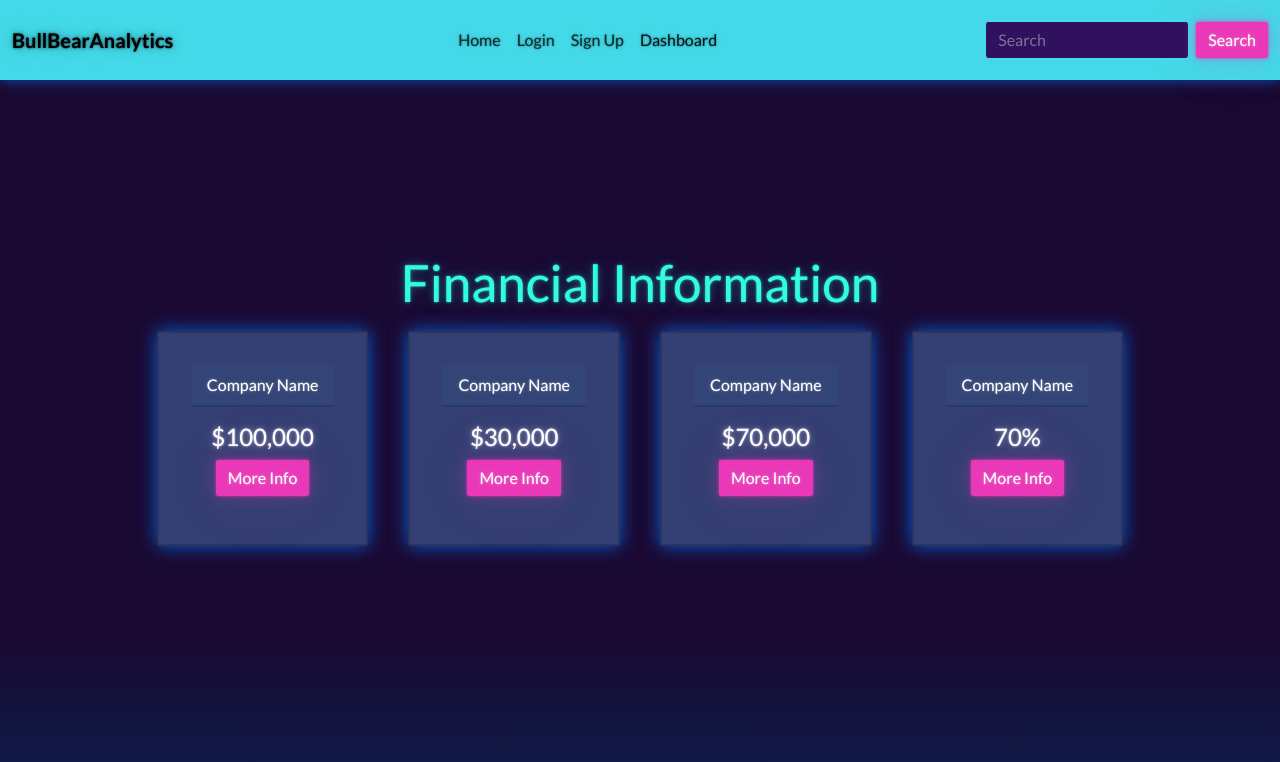
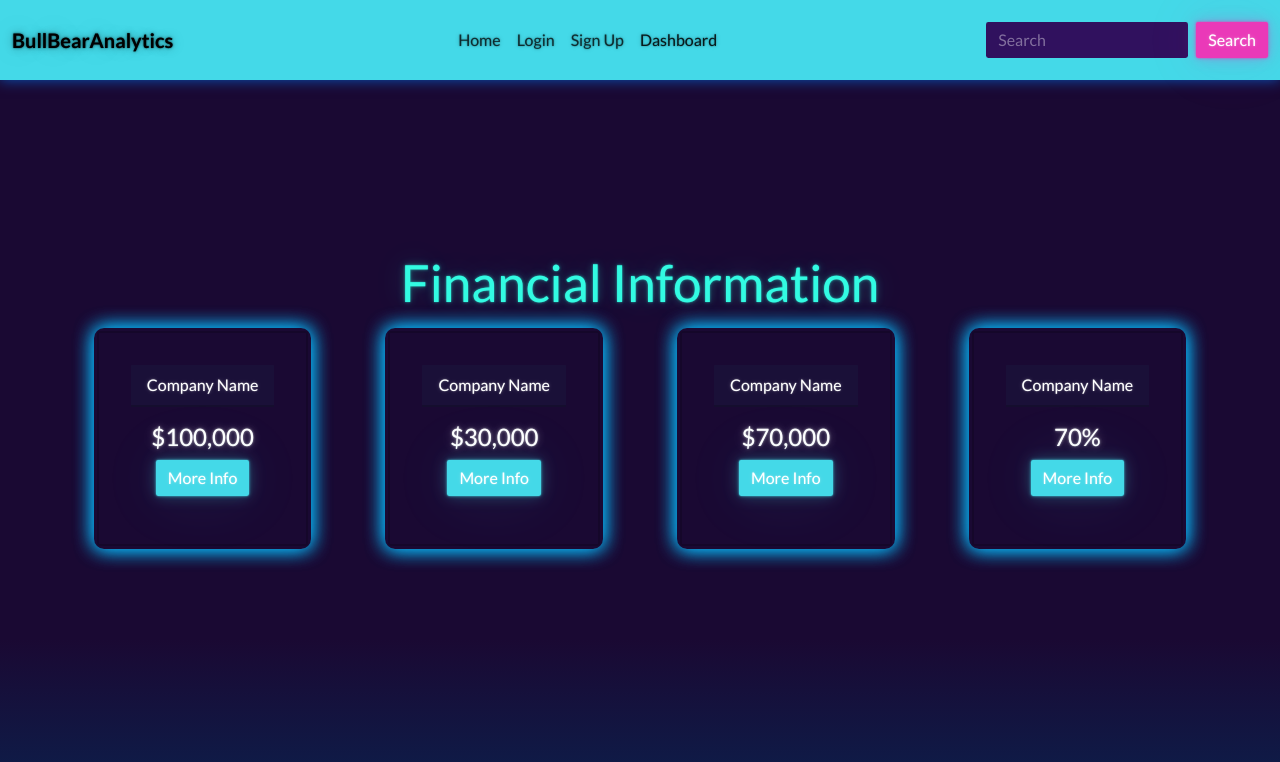
Before and after one commit to TwoDayWarriors/bullBearAnalytics, a React (Vite) app: page / in a window 1280 px wide. Both pictures are taken after a click on the link "Dashboard". Shown: the top 762 px of the page. Built offline with nearby package versions, Linux system fonts and the light colour scheme.

Commit message:
Dashboard Comp

```diff
--- a/src/Card.css
+++ /dev/null
@@ -1,22 +0,0 @@
-.card {
-    max-width: 20rem;
-    margin-bottom: 1rem;
-  }
-
-  .card-header {
-    background-color: #f8f9fa;
-    font-weight: bold;
-  }
-
-  .card-body {
-    background-color: #ffffff;
-    padding: 1rem;
-  }
-
-  .card-title {
-    font-size: 1.25rem;
-  }
-
-  .card-text {
-    font-size: 1rem;
-  }
--- a/src/Card.jsx
+++ b/src/Card.jsx
@@ -1,4 +1,5 @@
 import React from 'react';
+// import './card.css'
 
 const Card = ({ title, amount, description, showMore, onToggleDescription }) => {
   return (
@@ -6,9 +7,15 @@
       <div className="card-header">{title}</div>
       <div className="card-body">
         <h4 className="card-title">{amount}</h4>
-        <button className="btn btn-secondary" onClick={onToggleDescription}>
-          {showMore ? 'Show Less' : 'More Info'}
-        </button>
+        <button
+  type="button"
+  className={`btn btn-light ${showMore ? 'btn-secondary' : ''}`}
+  onClick={onToggleDescription}
+>
+  {showMore ? 'Show Less' : 'More Info'}
+</button>
+
+
         {showMore && <p className="card-text">{description}</p>}
       </div>
     </div>
--- a/src/Dashboard.css
+++ b/src/Dashboard.css
@@ -8,15 +8,38 @@
   .card-grid {
     display: grid;
     grid-template-columns: repeat(4, 1fr);
-    gap: 40px;
+    gap: 80px;
     margin-top: 20px;
   }
 
   .card {
+    position: relative; /* Add relative positioning */
     max-width: 20rem;
-    background-color: #f8f9fa;
     height: 80px;
-    animation: glowingBackground 5s infinite alternate; /* Add animation */
+  }
+
+  .card::before,
+  .card::after {
+    content: '';
+    position: absolute;
+    top: -5px;
+    left: -5px;
+    right: -5px;
+    bottom: -5px;
+    border: 2px solid transparent;
+    border-radius: 10px;
+    animation: glowingBorder 1s infinite alternate;
+  }
+
+  @keyframes glowingBorder {
+    from {
+      border-color: transparent;
+      box-shadow: 0 0 10px #f8f9fa(220, 53, 69, 0.5); /* Example glow color */
+    }
+    to {
+      border-color: transparent;
+      box-shadow: 0 0 20px rgba(8, 185, 250, 0.995); /* Example stronger glow color */
+    }
   }
 
   .card-header {
```
